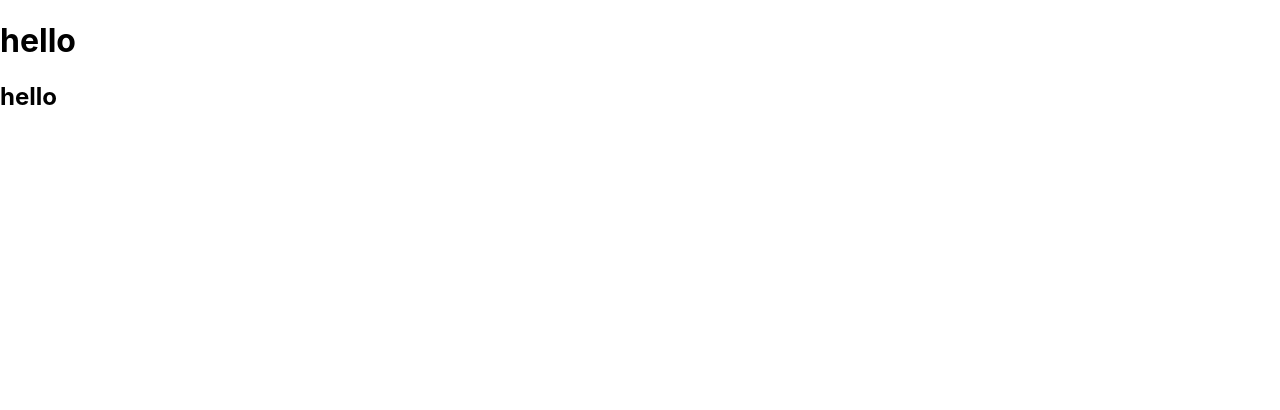
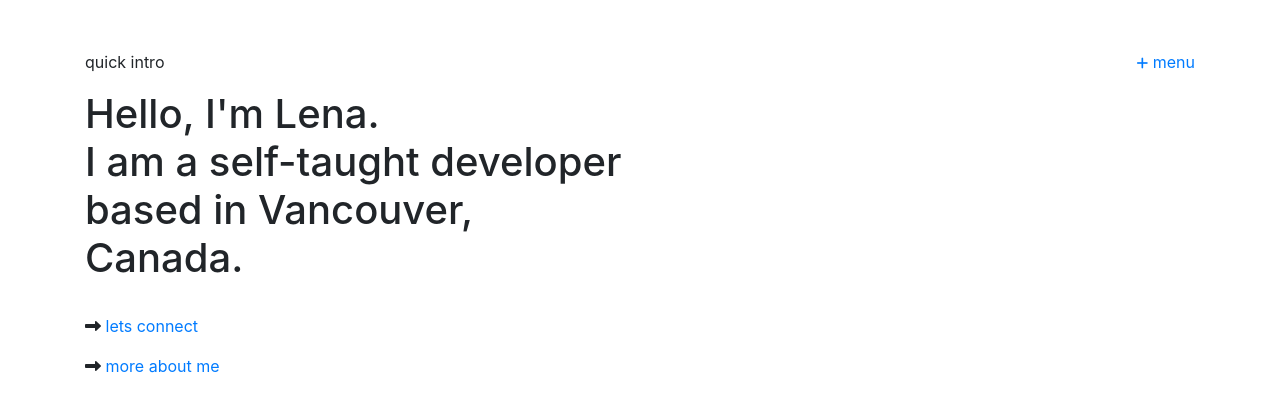
Before and after one commit to leeenah/leeenah.github.io, a React (Create React App) app: page / in a window 1280 px wide. Shown: the top 410 px of the page. Built offline with nearby package versions, Linux system fonts and the light colour scheme.

Commit message:
Created child components and imported icons and bootstrap framework

```diff
--- a/package.json
+++ b/package.json
@@ -6,7 +6,9 @@
     "@testing-library/jest-dom": "^5.12.0",
     "@testing-library/react": "^11.2.7",
     "@testing-library/user-event": "^12.8.3",
+    "bootstrap": "^4.6.0",
     "react": "^17.0.2",
+    "react-bootstrap": "^1.6.0",
     "react-dom": "^17.0.2",
     "react-scripts": "4.0.3",
     "web-vitals": "^1.1.2"
--- a/public/index.html
+++ b/public/index.html
@@ -3,12 +3,17 @@
   <head>
     <meta charset="utf-8" />
     <link rel="icon" href="%PUBLIC_URL%/favicon.ico" />
+
     <meta name="viewport" content="width=device-width, initial-scale=1" />
     <meta name="theme-color" content="#000000" />
     <meta
       name="description"
       content="Web site created using create-react-app"
     />
+    <script
+      src="https://kit.fontawesome.com/94e2cfee0e.js"
+      crossorigin="anonymous"
+    ></script>
 
     <!--
       manifest.json provides metadata used when your web app is installed on a
--- /dev/null
+++ b/src/AboutMe.js
@@ -0,0 +1,12 @@
+import React from "react";
+
+export default function AboutMe() {
+  return (
+    <div className="AboutMe">
+      <p>
+        <i class="fas fa-long-arrow-alt-right"></i>
+        <a href=""> more about me </a>
+      </p>
+    </div>
+  );
+}
--- a/src/App.css
+++ b/src/App.css
@@ -0,0 +1,11 @@
+.App {
+  margin-top: 50px;
+}
+
+.fa-plus {
+  font-size: smaller;
+}
+
+.menu {
+  text-align: right;
+}
--- a/src/App.js
+++ b/src/App.js
@@ -1,10 +1,32 @@
 import "./App.css";
+import "bootstrap/dist/css/bootstrap.min.css";
+import AboutMe from "./AboutMe.js";
+import ContactInfo from "./ContactInfo.js";
 
 function App() {
   return (
     <div className="App">
-      <h1>hello</h1>
-      <h2>hello</h2>
+      <div className="container">
+        <div className="row">
+          <div className="col">
+            <p>quick intro</p>
+            <h1>
+              Hello, I'm Lena.
+              <br />I am a self-taught developer based in Vancouver, Canada.
+            </h1>
+            <br />
+            <ContactInfo />
+            <AboutMe />
+          </div>
+          <div className="col">
+            <div className="menu">
+              <a href="">
+                <i class="fas fa-plus"></i> menu
+              </a>
+            </div>
+          </div>
+        </div>
+      </div>
     </div>
   );
 }
--- /dev/null
+++ b/src/ContactInfo.js
@@ -0,0 +1,10 @@
+export default function ContactInfo() {
+  return (
+    <div className="ContactInfo">
+      <p>
+        <i class="fas fa-long-arrow-alt-right"></i>
+        <a href=""> lets connect</a>
+      </p>
+    </div>
+  );
+}
```
Also changed, not shown: 1 other file (tests, documents, lock files or other folders).
